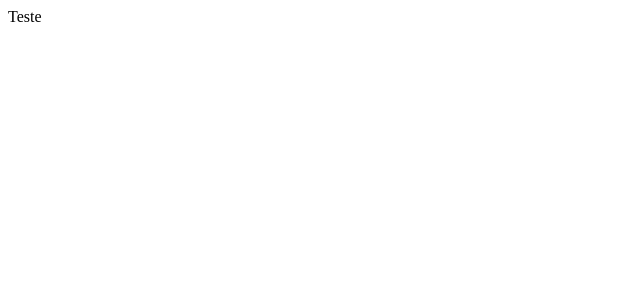
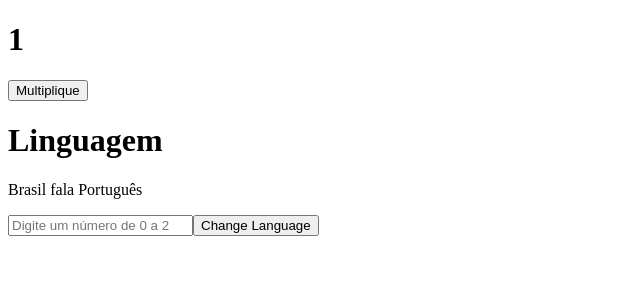
Before and after one commit to bmloredo/Aula-Js-React, a React (Create React App) app in the folder my-app/: page / in a window 1280 px wide. Shown: the top 300 px of the page, without its empty margins (0-640 px from the left). Built offline with nearby package versions, Linux system fonts and the light colour scheme.

Commit message:
Teste UseState

```diff
--- a/my-app/src/App.js
+++ b/my-app/src/App.js
@@ -1,11 +1,89 @@
 import React from "react";
+import { useState } from "react";
 
 
 const App = () => {
+  const [language, setLanguage] = useState('Português');
+  const [country, setCountry] = useState('Brasil')
+  const [count, setCount] = useState(1)
+  const [texto, setTexto] = useState('fala')
+
+  const buscaInput = (e) => {
+    const number = e.target.value
+    translation(Number(number))
+  }
+
+  const translation = (number) =>{
+    const translate = [
+      {
+        lang: 'English',
+        countr: 'Canadá',
+        texto: 'speak in'
+      },
+      {
+        lang: 'English',
+        countr: 'EUA',
+        texto: 'speak in'
+      },
+      {
+        lang: 'French',
+        countr: 'France',
+        texto: 'parle en'
+      }
+    ]
+
+    if (number === 0){
+      setLanguage(translate[0].lang)
+      setCountry(translate[0].countr)
+      setTexto(translate[0].texto)
+      document.querySelector('.valor').value = ''
+    }
+    else if (number === 1){
+      setLanguage(translate[1].lang)
+      setCountry(translate[1].countr)
+      setTexto(translate[1].texto)
+      document.querySelector('.valor').value = ''
+    }
+    else if (number === 2){
+      setLanguage(translate[2].lang)
+      setCountry(translate[2].countr)
+      setTexto(translate[2].texto)
+      document.querySelector('.valor').value = ''
+    }else{
+      number = null
+    }
+
+
+  }
+
+  function multiplicar () {
+    setCount(count * 4)
+  }
+
+  function pegaValor(){
+    const valor = Number(document.querySelector('.valor').value)
+    if (valor === 4){
+      setLanguage('Castelhano')
+      setCountry('Espanha')
+      setTexto('habla en')
+    }
+    document.querySelector('.valor').value = ''
+  }
+
+
   return(
-    <>
-      Teste
-    </>
+    <div>
+      <h1>{count}</h1>
+      <button onClick={() => multiplicar()}>Multiplique</button>
+
+      <h1>Linguagem</h1>
+      <p>{country} {texto} {language}</p>
+      <input className="valor" placeholder="Digite um número de 0 a 2" onChange={(e) => {buscaInput(e)}}></input>
+
+
+      <button onClick={() => {pegaValor()}}>Change Language</button>
+
+    </div>
   )
 }
 
```
